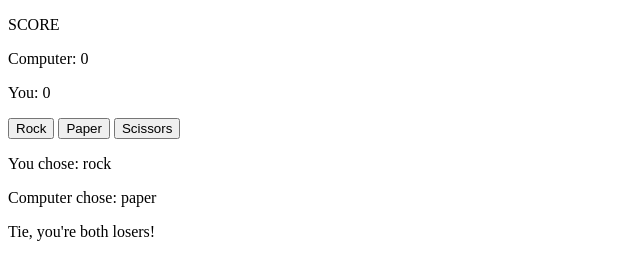
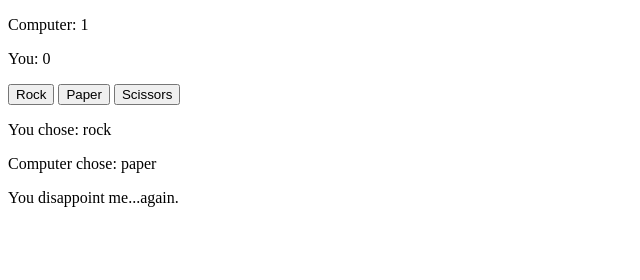
Before and after one commit to mrdietz/portfolio-RPS, a plain HTML site: page index.html in a window 1280 px wide. Both pictures are taken after a click on the button "Rock". Shown: the whole page, without its empty margins (0-640 px from the left). Drawn offline with Linux system fonts and the light colour scheme.

Commit message:
Dom manipulation fixed

```diff
--- a/index.html
+++ b/index.html
@@ -7,7 +7,6 @@
 </head>
 <body>
 
-    <p>SCORE<p>
     <p>Computer: <span id="cScore">0</span></p>
     <p>You: <span id="pScore">0</span></p>
 
@@ -18,7 +17,9 @@
     <p>You chose: <span id="pChoice"></span></p>
     <p>Computer chose: <span id="cChoice"></span></p>
 
-    <p id="message">Message here</p>
+    <p id="message"></p>
+
+    <p id="gameover"></p>
 
     <script src="script.js"></script>
 </body>
--- a/script.js
+++ b/script.js
@@ -6,51 +6,41 @@ const playerChoice = document.querySelectorAll(".btn");
 playerChoice.forEach((button) => button.addEventListener("click", game));
 
 function game(e) {
+
     function computerPlay() {
         const compChoice = ["paper", "rock", "scissors"];
         const random = Math.floor(Math.random() * compChoice.length);
         return compChoice[random];
-    }
+    };
 
     let playerSelection = e.target.value;
-    const computerSelection = computerPlay();
+    let computerSelection = computerPlay();
+    let result;
 
-    let result = (function playRound(playerSelection, computerSelection) {
-        if (playerSelection === computerSelection) {
-        return "tie";
+    if (playerSelection == computerSelection) {
+    result = "tie";
+    document.getElementById("message").innerHTML = "Tie, you're both losers!";
 
-        } else if ((playerSelection === "scissors" && computerSelection === "paper") || (playerSelection === "rock" && computerSelection === "scissors") || (playerSelection === "paper" && computerSelection === "rock")) {
-            playerScore ++;
-            return "pWin";
-
-        } else if ((playerSelection === "paper" && computerSelection === "scissors") || (playerSelection === "scissors" && computerSelection === "rock") || (playerSelection === "rock" && computerSelection === "paper")) {
-            computerScore ++;
-            return "cWin";
-        }
-    })();
-document.getElementById("pScore").innerHTML = playerScore;
-    if (result === "tie") {
-        document.getElementById("pChoice").innerHTML = playerSelection;
-        document.getElementById("cChoice").innerHTML = computerSelection;
-        document.getElementById("message").innerHTML = "Tie, you're both losers!";
-
-    } else if (result === "pWin") {
-        document.getElementById("pChoice").innerHTML = playerSelection;
-        document.getElementById("cChoice").innerHTML = computerSelection;
+    } else if ((playerSelection == "scissors" && computerSelection == "paper") || (playerSelection == "rock" && computerSelection == "scissors") || (playerSelection == "paper" && computerSelection == "rock")) {
+        result = "pWin";
+        playerScore ++;
         document.getElementById("message").innerHTML = "Despite what I've heard, you're a real winner!";
 
-    } else if (result === "cWin") {
-        document.getElementById("pChoice").innerHTML = playerSelection;
-        document.getElementById("cChoice").innerHTML = computerSelection;
+    } else if ((playerSelection == "paper" && computerSelection == "scissors") || (playerSelection == "scissors" && computerSelection == "rock") || (playerSelection == "rock" && computerSelection == "paper")) {
+        result = "cWin";
+        computerScore ++;
         document.getElementById("message").innerHTML = "You disappoint me...again.";
     }
 
-    // console.log("You chose " + playerSelection + ".");
-    // console.log("Computer chose " + computerSelection + ".")
-    // console.log(playRound(playerSelection, computerSelection));
-}
+    document.getElementById("pScore").innerHTML = playerScore;
+    document.getElementById("cScore").innerHTML = computerScore;
+    document.getElementById("pChoice").innerHTML = playerSelection;
+    document.getElementById("cChoice").innerHTML = computerSelection;
 
-// var i;
-// for (i = 0; i < 5; i++) {
-//     game ();
-// }
+    if ((computerScore == 5) || (playerScore == 5)) {
+        document.getElementById("gameover").innerHTML = "GAME OVER!";
+        document.getElementsByClassName("btn")[0].disabled = true;
+        document.getElementsByClassName("btn")[1].disabled = true;
+        document.getElementsByClassName("btn")[2].disabled = true;
+    }
+};
```
